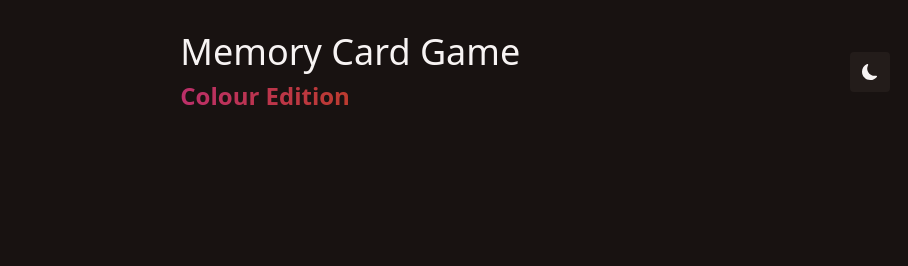
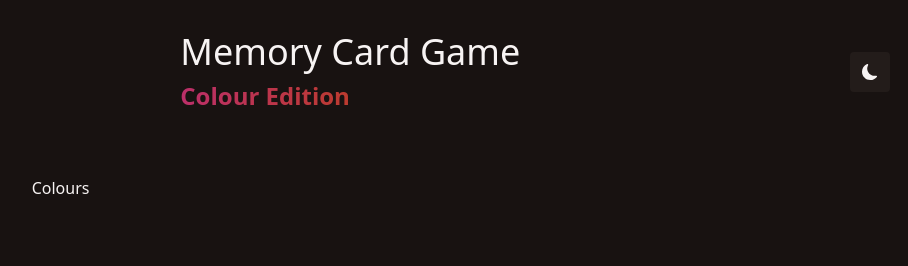
Before and after one commit to OscarSoanes/memory-card, a React (Create React App) app: page / in a window 1280 px wide. Both pictures are taken after a click on the button "Easy". Shown: the top 266 px of the page, without its empty margins (105-1013 px from the left). Built offline with nearby package versions, Linux system fonts and the light colour scheme.

Commit message:
Basic structure for setting colours, with a exportable shuffle method

```diff
--- /dev/null
+++ b/src/components/Game.jsx
@@ -0,0 +1,3 @@
+export function Game() {
+  return <div>Colours</div>;
+}
--- a/src/components/Main.jsx
+++ b/src/components/Main.jsx
@@ -1,17 +1,46 @@
 import { useState } from "react";
+import ColourDat from "../colours.json";
 
 import { StartMenu } from "./StartMenu";
+import { Game } from "./Game";
 
 export function Main() {
   const [difficulty, setDifficulty] = useState(undefined);
+  const [colours, setColours] = useState(undefined);
 
   function changeDifficulty(event) {
     setDifficulty(event.target.value);
+
+    let colourSet = shuffleArray([...ColourDat]);
+
+    if (event.target.value === "Easy") {
+      colourSet = colourSet.slice(0, 8);
+    } else if (event.target.value === "Medium") {
+      colourSet = colourSet.slice(0, 12);
+    } else {
+      colourSet = colourSet.slice(0, 16);
+    }
+
+    setColours(colourSet);
   }
 
   return (
     <main>
       {!difficulty && <StartMenu changeDifficulty={changeDifficulty} />}
+      {colours && <Game />}
     </main>
   );
 }
+
+export function shuffleArray(array) {
+  for (var i = array.length - 1; i > 0; i--) {
+    // Generate random number
+    var j = Math.floor(Math.random() * (i + 1));
+
+    var temp = array[i];
+    array[i] = array[j];
+    array[j] = temp;
+  }
+
+  return array;
+}
```
